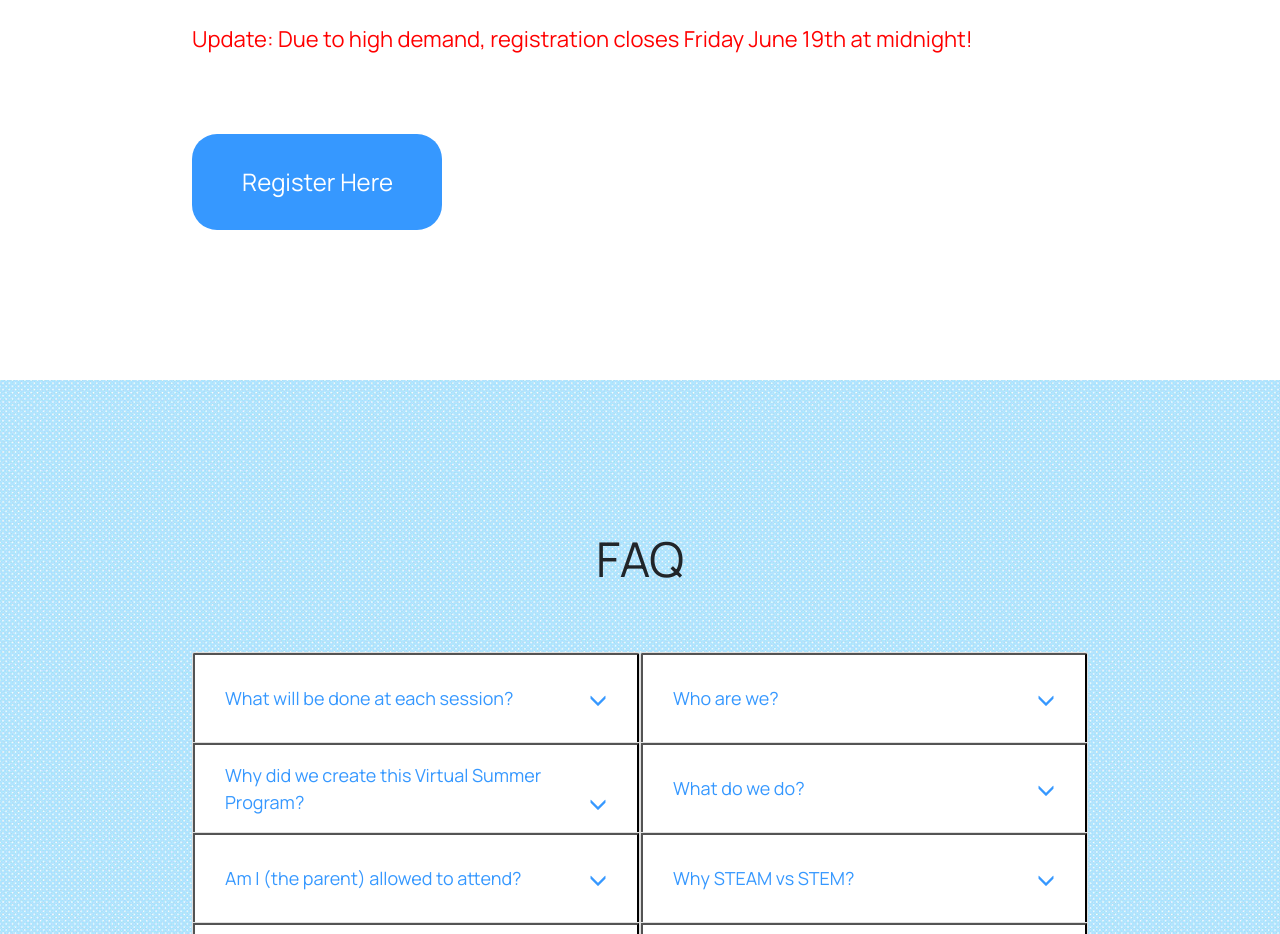
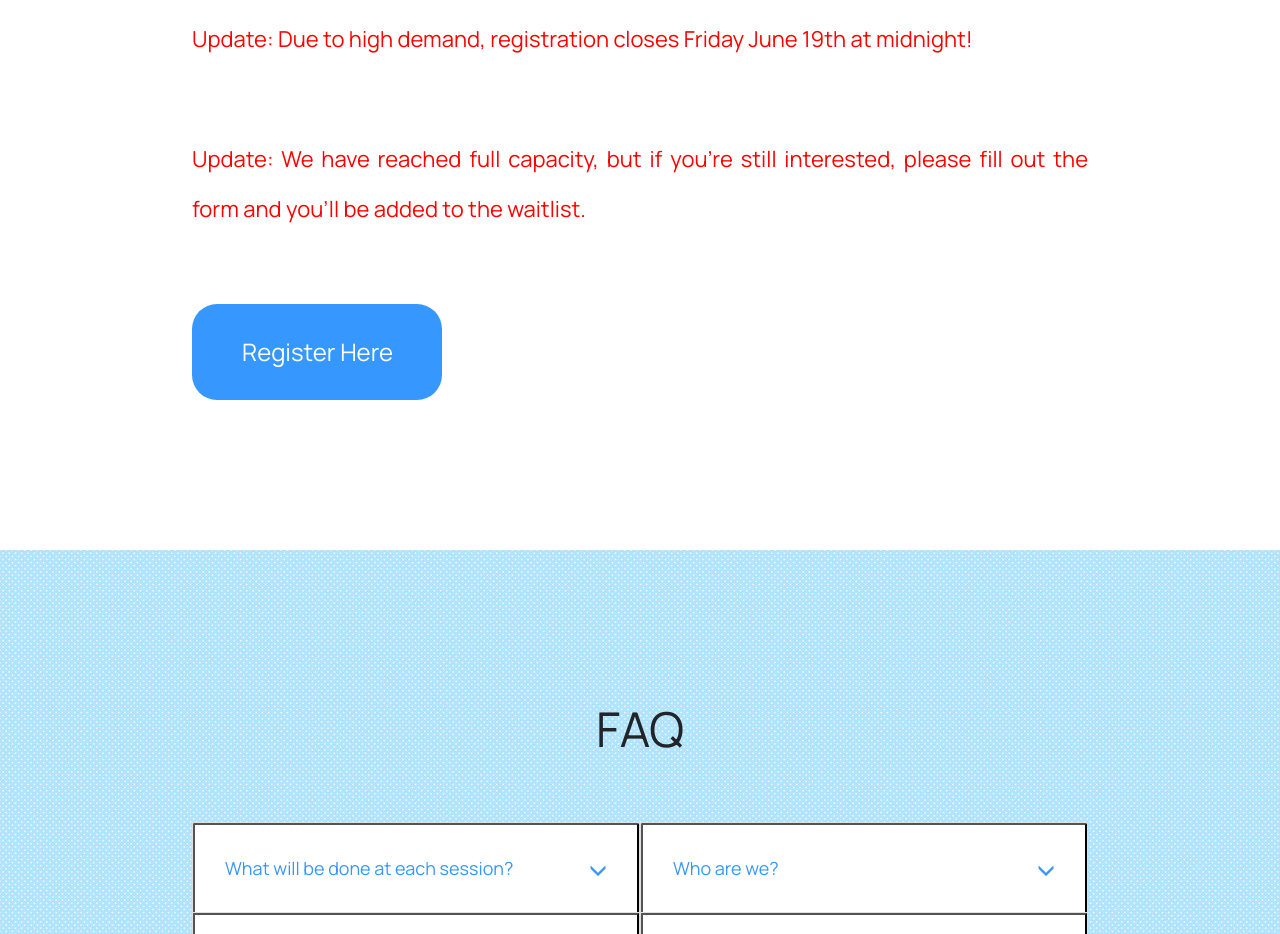
Before and after one commit to oliviasl/MVHS-STEAM, a plain HTML site: page program.html in a window 1280 px wide. Shown: the part 2000-2934 px from the top of the page. Drawn offline with nearby package versions, Linux system fonts and the light colour scheme.

Commit message:
Update program.html

```diff
--- a/program.html
+++ b/program.html
@@ -124,6 +124,11 @@
             </p>
             <br><br><br><br>
             <p style="color:red">Update: Due to high demand, registration closes Friday June 19th at midnight!</p>
+            <br><br><br><br>
+            <p style="color:red">
+                Update: We have reached full capacity, but if you're still
+                interested, please fill out the form and you'll be added to the waitlist.
+            </p>
             <br><br><br><br>
             <div class="register">
                 <a href="https://forms.gle/bFmVpYZxMU5F7mgK9" target="_blank">Register Here</a>
```
